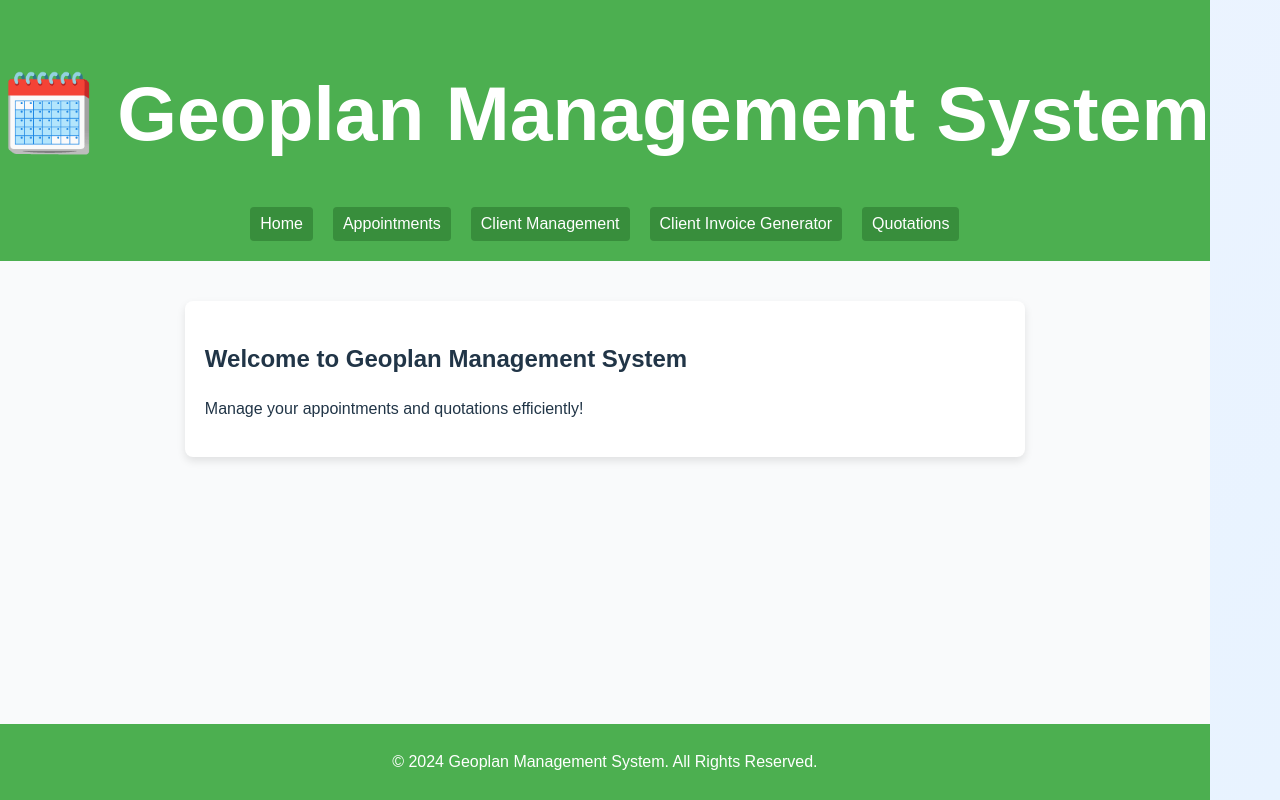
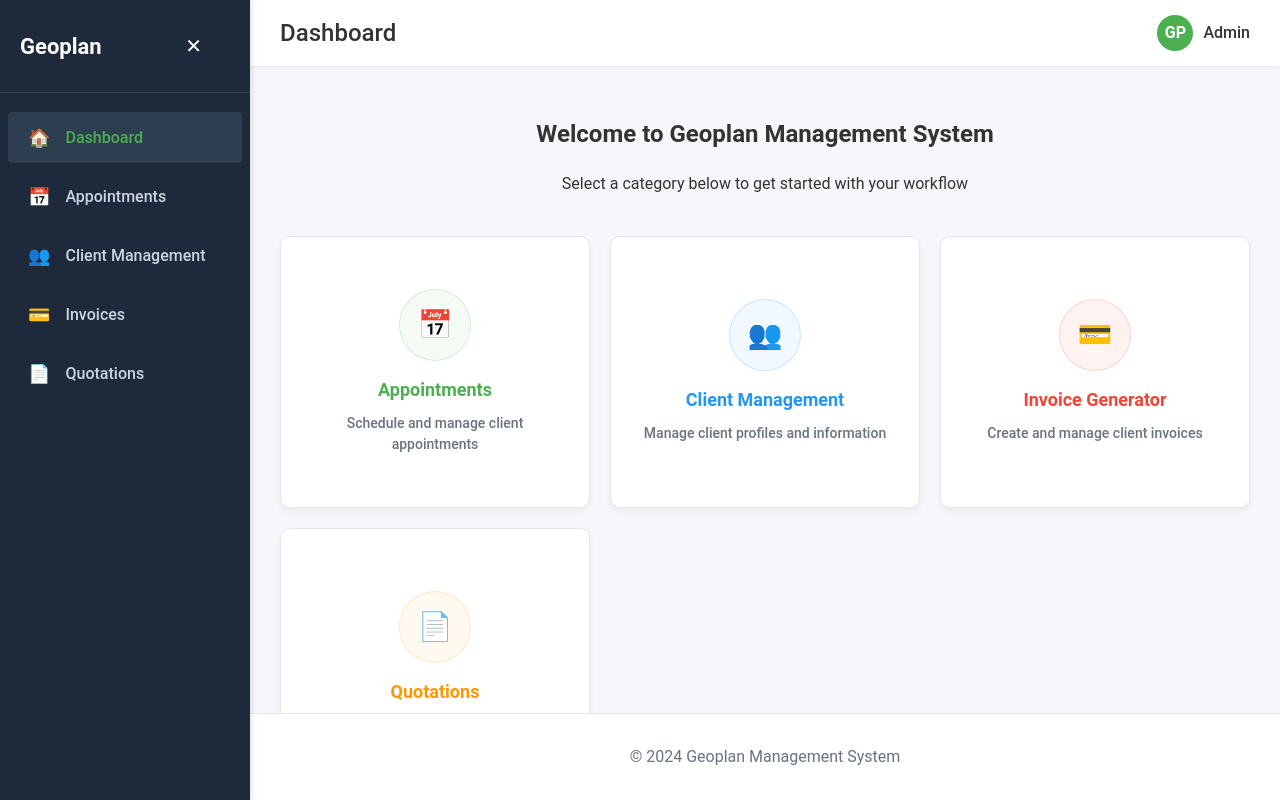
Before and after one commit to ifme18/Geoplan, a React (Vite) app: page / in a window 1280 px wide. Built offline with nearby package versions, Linux system fonts and the light colour scheme.

Commit message:
Update App.jsx

```diff
--- a/src/App.jsx
+++ b/src/App.jsx
@@ -1,155 +1,444 @@
-import React from 'react';
-import { BrowserRouter as Router, Routes, Route, Link } from 'react-router-dom';
+import React, { useState } from 'react';
+import { BrowserRouter as Router, Routes, Route, Link, useLocation, Navigate } from 'react-router-dom';
 import Appointment from './Appointmentallocation';
 import QuotationScreen from './Quotes';
 import ClientList from './ClienList';
 import InvoiceManager from './ClientDetailScreen';
 import Generation from './Generation';
 
-// Ensure paths to Appointment and QuotationScreen are correct
-
 function App() {
   return (
     <Router>
-      <div style={styles.appContainer}>
-        {/* Header with Navigation */}
+      <DashboardLayout />
+    </Router>
+  );
+}
+
+function DashboardLayout() {
+  const [sidebarOpen, setSidebarOpen] = useState(true);
+  const location = useLocation();
+
+  const toggleSidebar = () => setSidebarOpen(!sidebarOpen);
+
+  return (
+    <div style={styles.dashboard}>
+      {/* Sidebar */}
+      <div style={{
+        ...styles.sidebar,
+        width: sidebarOpen ? '250px' : '70px',
+      }}>
+        <div style={styles.sidebarHeader}>
+          <h2 style={{
+            ...styles.logo,
+            opacity: sidebarOpen ? 1 : 0,
+            width: sidebarOpen ? 'auto' : 0,
+            transition: 'opacity 0.3s, width 0.3s'
+          }}>Geoplan</h2>
+          <button style={styles.menuToggle} onClick={toggleSidebar}>
+            {sidebarOpen ? '✕' : '☰'}
+          </button>
+        </div>
+
+        <nav style={styles.nav}>
+          <NavItem
+            to="/"
+            icon="🏠"
+            text="Dashboard"
+            isActive={location.pathname === '/'}
+            expanded={sidebarOpen}
+          />
+          <NavItem
+            to="/appointments"
+            icon="📅"
+            text="Appointments"
+            isActive={location.pathname === '/appointments'}
+            expanded={sidebarOpen}
+          />
+          <NavItem
+            to="/Generator"
+            icon="👥"
+            text="Client Management"
+            isActive={location.pathname === '/Generator'}
+            expanded={sidebarOpen}
+          />
+          <NavItem
+            to="/Gener"
+            icon="💳"
+            text="Invoices"
+            isActive={location.pathname === '/Gener'}
+            expanded={sidebarOpen}
+          />
+          <NavItem
+            to="/quotations"
+            icon="📄"
+            text="Quotations"
+            isActive={location.pathname === '/quotations'}
+            expanded={sidebarOpen}
+          />
+        </nav>
+      </div>
+
+      {/* Main Content Area */}
+      <div style={{
+        ...styles.content,
+        marginLeft: sidebarOpen ? '250px' : '70px',
+      }}>
+        {/* Header */}
         <header style={styles.header}>
-          <h1>🗓️ Geoplan Management System</h1>
-          <nav style={styles.nav}>
-            <Link to="/" style={styles.navLink}>Home</Link>
-            <Link to="/appointments" style={styles.navLink}>Appointments</Link>
-            <Link to="/Generator" style={styles.navLink}>Client Management</Link>
-            <Link to="/Gener" style={styles.navLink}>Client Invoice Generator</Link>
-            <Link to="/quotations" style={styles.navLink}>Quotations</Link>
-          </nav>
+          <h1 style={styles.pageTitle}>
+            {getPageTitle(location.pathname)}
+          </h1>
+          <div style={styles.userProfile}>
+            <div style={styles.avatar}>GP</div>
+            <span style={styles.username}>Admin</span>
+          </div>
         </header>
 
         {/* Main Content */}
         <main style={styles.mainContent}>
           <Routes>
-            <Route
-              path="/"
-              element={
-                <div style={styles.container}>
-                  <h2>Welcome to Geoplan Management System</h2>
-                  <p>Manage your appointments and quotations efficiently!</p>
-                </div>
-              }
-            />
-            <Route
-              path="/appointments"
-              element={
-                <div style={styles.container}>
-                  <h2>Manage Your Appointments</h2>
-                  <Appointment />
-                </div>
-              }
-            />
-            <Route
-              path="/Gener"
-              element={
-                <div style={styles.container}>
-                  <h2>Invoice</h2>
-                  <Generation/>
-                </div>
-              }
-            />
-            <Route
-              path="/Generator"
-              element={
-                <div style={styles.container}>
-                  <h2>Manage Your Appointments</h2>
-                  <InvoiceManager />
-                </div>
-              }
-            />
-            <Route
-              path="/quotations"
-              element={
-                <div style={styles.container}>
-                  <h2>Quotation Management</h2>
-                  <QuotationScreen />
-                </div>
-              }
-            />
-            <Route
-              path="/invoice"
-              element={
-                <div style={styles.container}>
-                  <h2>Client Invoice Management</h2>
-                  <ClientList />
-                </div>
-              }
-            />
+            <Route path="/" element={<DashboardHome />} />
+            <Route path="/appointments" element={<AppointmentsPage />} />
+            <Route path="/Generator" element={<ClientManagementPage />} />
+            <Route path="/Gener" element={<InvoicePage />} />
+            <Route path="/quotations" element={<QuotationsPage />} />
+            <Route path="/invoice" element={<Navigate to="/Gener" replace />} />
+            <Route path="*" element={<Navigate to="/" replace />} />
           </Routes>
         </main>
 
         {/* Footer */}
         <footer style={styles.footer}>
-          <p>© {new Date().getFullYear()} Geoplan Management System. All Rights Reserved.</p>
+          <p>© {new Date().getFullYear()} Geoplan Management System</p>
         </footer>
       </div>
-    </Router>
+    </div>
   );
 }
 
-// Styles
+// Navigation Item Component
+function NavItem({ to, icon, text, isActive, expanded }) {
+  return (
+    <Link to={to} style={{
+      ...styles.navItem,
+      ...(isActive ? styles.activeNavItem : {}),
+      justifyContent: expanded ? 'flex-start' : 'center',
+    }}>
+      <span style={styles.navIcon}>{icon}</span>
+      <span style={{
+        ...styles.navText,
+        opacity: expanded ? 1 : 0,
+        width: expanded ? 'auto' : 0,
+        transition: 'opacity 0.3s, width 0.3s'
+      }}>{text}</span>
+    </Link>
+  );
+}
+
+// Dashboard Home with Card Navigation
+function DashboardHome() {
+  return (
+    <div>
+      <div style={styles.welcomeSection}>
+        <h2>Welcome to Geoplan Management System</h2>
+        <p>Select a category below to get started with your workflow</p>
+      </div>
+
+      <div style={styles.cardGrid}>
+        <DashboardCard
+          title="Appointments"
+          icon="📅"
+          description="Schedule and manage client appointments"
+          linkTo="/appointments"
+          color="#4caf50"
+        />
+        <DashboardCard
+          title="Client Management"
+          icon="👥"
+          description="Manage client profiles and information"
+          linkTo="/Generator"
+          color="#2196f3"
+        />
+        <DashboardCard
+          title="Invoice Generator"
+          icon="💳"
+          description="Create and manage client invoices"
+          linkTo="/Gener"
+          color="#f44336"
+        />
+        <DashboardCard
+          title="Quotations"
+          icon="📄"
+          description="Create and track client quotations"
+          linkTo="/quotations"
+          color="#ff9800"
+        />
+      </div>
+    </div>
+  );
+}
+
+// Dashboard Card Component
+function DashboardCard({ title, icon, description, linkTo, color }) {
+  return (
+    <Link to={linkTo} style={styles.cardLink}>
+      <div style={styles.card} onMouseEnter={(e) => {
+        e.currentTarget.style.transform = 'translateY(-5px)';
+        e.currentTarget.style.boxShadow = '0 10px 15px rgba(0,0,0,0.1)';
+      }} onMouseLeave={(e) => {
+        e.currentTarget.style.transform = 'translateY(0)';
+        e.currentTarget.style.boxShadow = '0 4px 6px rgba(0,0,0,0.05)';
+      }}>
+        <div style={{
+          ...styles.cardIcon,
+          backgroundColor: `${color}10`,
+          border: `1px solid ${color}30`,
+        }}>
+          <span style={{ fontSize: '28px' }}>{icon}</span>
+        </div>
+        <h3 style={{ ...styles.cardTitle, color: color }}>{title}</h3>
+        <p style={styles.cardDescription}>{description}</p>
+      </div>
+    </Link>
+  );
+}
+
+// Page Components
+function AppointmentsPage() {
+  return (
+    <div style={styles.pageContainer}>
+      <Appointment />
+    </div>
+  );
+}
+
+function ClientManagementPage() {
+  return (
+    <div style={styles.pageContainer}>
+      <InvoiceManager />
+    </div>
+  );
+}
+
+function InvoicePage() {
+  return (
+    <div style={styles.pageContainer}>
+      <Generation />
+    </div>
+  );
+}
+
+function QuotationsPage() {
+  return (
+    <div style={styles.pageContainer}>
+      <QuotationScreen />
+    </div>
+  );
+}
+
+// Helper function to get page title
+function getPageTitle(pathname) {
+  switch(pathname) {
+    case '/':
+      return 'Dashboard';
+    case '/appointments':
+      return 'Appointment Management';
+    case '/Generator':
+      return 'Client Management';
+    case '/Gener':
+      return 'Invoice Generator';
+    case '/quotations':
+      return 'Quotation Management';
+    default:
+      return 'Geoplan Management System';
+  }
+}
+
+// Updated Styles
 const styles = {
-  appContainer: {
-    fontFamily: 'Arial, sans-serif',
+  dashboard: {
+    fontFamily: "'Roboto', 'Segoe UI', sans-serif",
     display: 'flex',
-    flexDirection: 'column',
-    minHeight: '100vh',
-    backgroundColor: '#f9fafb',
+    height: '100vh',      // Changed from minHeight to height
+    width: '100vw',       // Added full width
+    backgroundColor: '#f5f7fa',
+    color: '#333',
+    margin: 0,            // Remove default margins
+    padding: 0,           // Remove default padding
+    overflow: 'hidden',   // Prevent unwanted scrolling
+    position: 'fixed',    // Fix position to viewport
+    top: 0,
+    left: 0,
   },
-  header: {
-    backgroundColor: '#4caf50',
+  sidebar: {
+    position: 'fixed',
+    height: '100vh',
+    backgroundColor: '#1e293b',
     color: 'white',
-    padding: '20px 0',
-    textAlign: 'center',
-    fontSize: '24px',
+    transition: 'width 0.3s ease',
+    boxShadow: '2px 0 5px rgba(0,0,0,0.1)',
+    zIndex: 100,
+    overflowX: 'hidden',
+  },
+  content: {
+    flex: 1,
+    transition: 'margin-left 0.3s ease',
+    display: 'flex',           // Already present
+    flexDirection: 'column',   // Already present
+    height: '100vh',           // Added to ensure full height
+    width: 'auto',            // Changed from calc to auto
+    marginLeft: '250px',      // Already present
+  },
+  mainContent: {
+    padding: '30px',
+    flex: 1,
+    overflowY: 'auto',
+    height: '100%',           // Added to fill available space
+  },
+  // Rest of your styles remain unchanged
+  sidebarHeader: {
+    padding: '20px',
+    display: 'flex',
+    alignItems: 'center',
+    justifyContent: 'space-between',
+    borderBottom: '1px solid #2c3e50',
+  },
+  logo: {
+    margin: 0,
+    fontSize: '22px',
+    fontWeight: 600,
+  },
+  menuToggle: {
+    background: 'none',
+    border: 'none',
+    color: 'white',
+    cursor: 'pointer',
+    fontSize: '20px',
   },
   nav: {
     display: 'flex',
+    flexDirection: 'column',
+    padding: '15px 0',
+  },
+  navItem: {
+    display: 'flex',
+    alignItems: 'center',
+    padding: '12px 20px',
+    color: '#cbd5e1',
+    textDecoration: 'none',
+    transition: 'background-color 0.2s, color 0.2s',
+    borderRadius: '4px',
+    margin: '4px 8px',
+  },
+  activeNavItem: {
+    backgroundColor: '#2c3e50',
+    color: '#4caf50',
+    fontWeight: 500,
+  },
+  navIcon: {
+    marginRight: '15px',
+    display: 'flex',
+    alignItems: 'center',
+    fontSize: '18px',
+  },
+  navText: {
+    whiteSpace: 'nowrap',
+  },
+  header: {
+    backgroundColor: 'white',
+    padding: '15px 30px',
+    display: 'flex',
+    justifyContent: 'space-between',
+    alignItems: 'center',
+    boxShadow: '0 2px 5px rgba(0,0,0,0.05)',
+  },
+  pageTitle: {
+    fontSize: '24px',
+    fontWeight: 500,
+    margin: 0,
+    color: '#333',
+  },
+  userProfile: {
+    display: 'flex',
+    alignItems: 'center',
+    gap: '10px',
+  },
+  avatar: {
+    width: '36px',
+    height: '36px',
+    borderRadius: '50%',
+    backgroundColor: '#4caf50',
+    color: 'white',
+    display: 'flex',
+    alignItems: 'center',
     justifyContent: 'center',
+    fontWeight: 'bold',
+  },
+  username: {
+    fontWeight: 500,
+  },
+  footer: {
+    padding: '15px 30px',
+    textAlign: 'center',
+    borderTop: '1px solid #e5e7eb',
+    color: '#6b7280',
+    backgroundColor: 'white',
+  },
+  welcomeSection: {
+    textAlign: 'center',
+    marginBottom: '40px',
+  },
+  cardGrid: {
+    display: 'grid',
+    gridTemplateColumns: 'repeat(auto-fit, minmax(250px, 1fr))',
     gap: '20px',
-    marginTop: '10px',
+    marginTop: '20px',
   },
-  navLink: {
-    color: 'white',
+  cardLink: {
     textDecoration: 'none',
-    fontSize: '16px',
-    padding: '5px 10px',
-    borderRadius: '4px',
-    backgroundColor: '#388e3c',
-    transition: 'background 0.3s',
+    color: 'inherit',
   },
-  navLinkHover: {
-    backgroundColor: '#2e7d32',
-  },
-  mainContent: {
-    flex: 1,
+  card: {
+    backgroundColor: 'white',
+    borderRadius: '10px',
+    padding: '25px',
+    boxShadow: '0 4px 6px rgba(0,0,0,0.05)',
+    transition: 'transform 0.3s ease, box-shadow 0.3s ease',
     display: 'flex',
     flexDirection: 'column',
-    gap: '20px',
     alignItems: 'center',
+    textAlign: 'center',
+    minHeight: '220px',
+    justifyContent: 'center',
+    cursor: 'pointer',
+    border: '1px solid #e5e7eb',
+  },
+  cardIcon: {
+    marginBottom: '15px',
+    display: 'flex',
+    alignItems: 'center',
+    justifyContent: 'center',
+    width: '70px',
+    height: '70px',
+    borderRadius: '50%',
+  },
+  cardTitle: {
+    fontSize: '18px',
+    fontWeight: 600,
+    margin: '0 0 10px 0',
+  },
+  cardDescription: {
+    fontSize: '14px',
+    color: '#6b7280',
+    margin: 0,
+  },
+  pageContainer: {
+    backgroundColor: 'white',
+    borderRadius: '8px',
     padding: '20px',
-  },
-  container: {
-    width: '90%',
-    maxWidth: '800px',
-    backgroundColor: 'white',
-    padding: '20px',
-    borderRadius: '8px',
-    boxShadow: '0 4px 8px rgba(0,0,0,0.1)',
-    margin: '20px 0',
-  },
-  footer: {
-    textAlign: 'center',
-    padding: '10px',
-    backgroundColor: '#4caf50',
-    color: 'white',
-    marginTop: 'auto',
+    boxShadow: '0 2px 4px rgba(0,0,0,0.05)',
+    width: '100%',
+    height: '100%',           // Added to fill container
   },
 };
 
```
